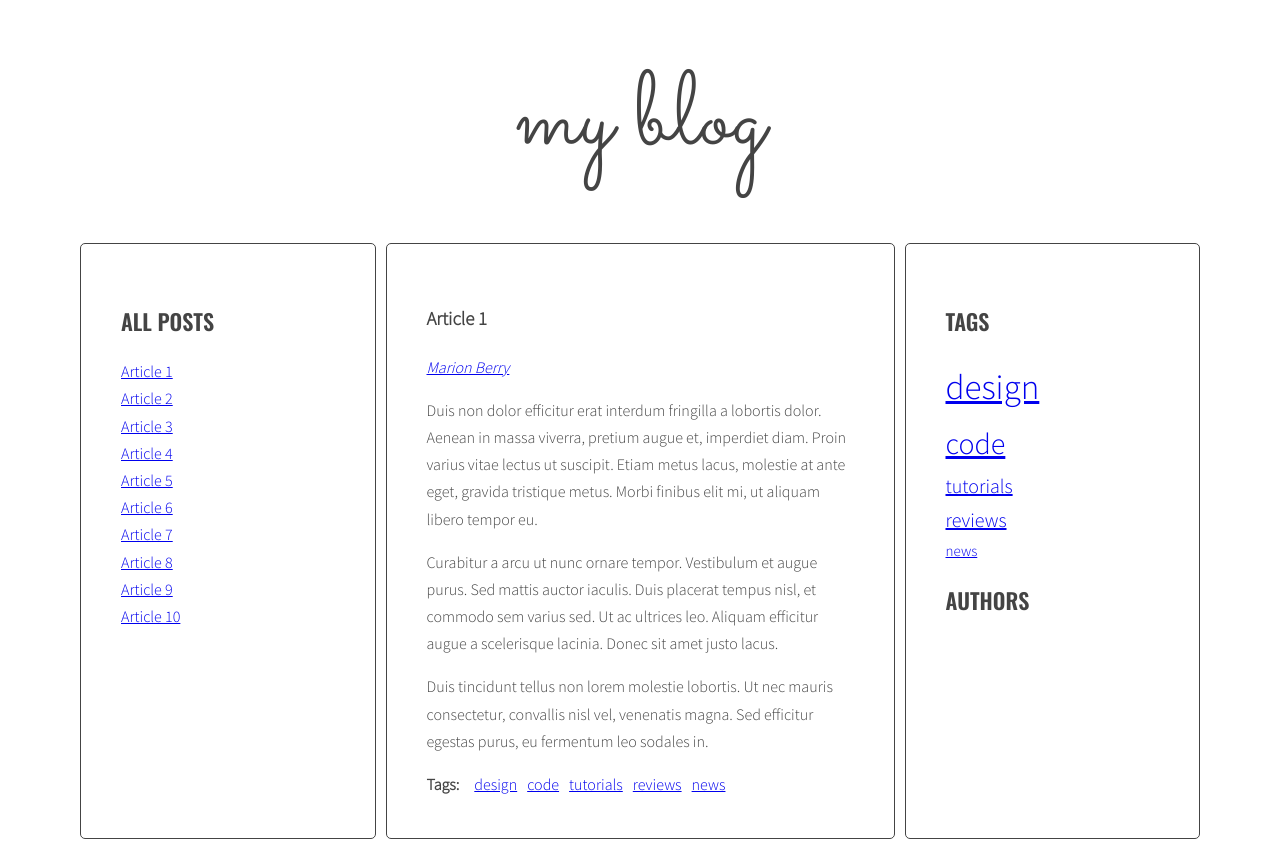
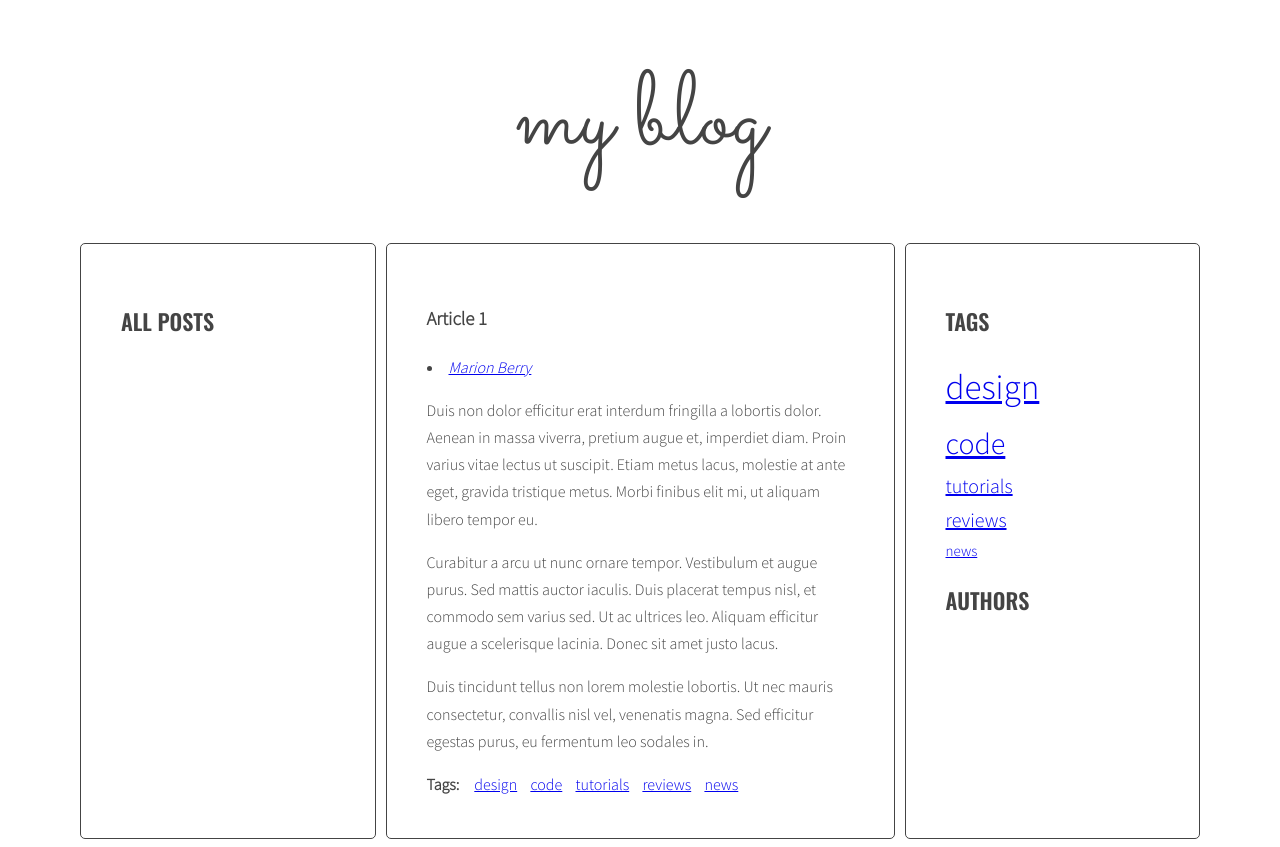
Before and after one commit to jankamienski/javascript-blog, a website: page index.html in a window 1280 px wide. Drawn offline with nearby package versions, Linux system fonts and the light colour scheme.

Commit message:
Add Handlebars to Eslint, Add templates to tag cloud, arrticles, tags below article, author below article active title. Author - right list still for fix

```diff
--- a/index.html
+++ b/index.html
@@ -193,6 +193,28 @@
           </main>
         </div>
       </div>
+      <script id="template-article-link" type="text/x-handlebars-template">
+        <li><a href="#{{ id }}"><span>{{ title }}</span></a></li>
+      </script>
+
+      <script id="template-tag-link" type="text/x-handlebars-template">
+        <li><a href="#{{ tag }}">{{ tag }}</a></li>
+      </script>
+
+      <script id="template-author-link" type="text/x-handlebars-template">
+        <li><a href="#author-{{ author }}">{{ author }}</a></li>
+      </script>
+
+      <script id="template-tag-cloud-link" type="text/x-handlebars-template">
+        {{#each tags}}
+        <li><a class="{{ className }}" href="#tag-{{ tag }}">{{ tag }}</a></li>
+        {{/each}}
+      </script>
+
+
+
+
+    <script src="https://cdnjs.cloudflare.com/ajax/libs/handlebars.js/4.1.0/handlebars.min.js"></script>
     <script src="js/script.js"></script>
 </body>
 </html>
--- a/js/script.js
+++ b/js/script.js
@@ -1,6 +1,11 @@
+'use strict';
 
-
-'use strict';
+const templates = {
+  articleLink: Handlebars.compile(document.querySelector('#template-article-link').innerHTML),
+  tagLink: Handlebars.compile(document.querySelector('#template-tag-link').innerHTML),
+  authorLink: Handlebars.compile(document.querySelector('#template-author-link').innerHTML),
+  tagCloudLink: Handlebars.compile(document.querySelector('#template-tag-cloud-link').innerHTML)
+};
 
 const titleClickHandler = function(event){
   event.preventDefault();
@@ -79,7 +84,9 @@ function generateTitleLinks(customSelector = ''){
 
 
     /* [DONE] create HTML of the link */
-    const linkHTML = '<li><a href="#' + articleId + '"><span>' + articleTitle + '</span></a></li>';
+    //const linkHTML = '<li><a href="#' + articleId + '"><span>' + articleTitle + '</span></a></li>';
+    const linkHTMLData = {id: articleId, title: articleTitle};
+    const linkHTML = templates.tagLink(linkHTMLData);
     console.log(linkHTML);
 
     /* [DONE] insert link into titleList */
@@ -158,11 +165,12 @@ function generateTags(){
       console.log(tag);
 
       /* [DONE] generate HTML of the link */
-      const tagHTML = '<li><a href="#tag-' + tag + '">' + tag + '</a></li>';
-      console.log(tagHTML);
+      //const tagHTML = '<li><a href="#tag-' + tag + '">' + tag + '</a></li>';
+      const linkHTMLData = {tag: tag};
+      const linkHTML = templates.tagLink(linkHTMLData);
 
       /* [DONE] add generated code to html variable */
-      html = html + tagHTML;
+      html = html + linkHTML;
       console.log(html);
 
 
@@ -196,26 +204,31 @@ function generateTags(){
   console.log('tagsParams:', tagsParams);
 
   /* [NEW] create variable for all links HTML code */
-  let allTagsHTML = '';
-
+  //let allTagsHTML = '';
+  const allTagsData = {tags: []};
   /* [NEW] START LOOP: for each tag in allTags: */
   for(let tag in allTags){
   /* [NEW] generate code of a link and add it to allTagsHTML */
     //allTagsHTML += tag + ' (' + allTags[tag] + ') ';
-
+    allTagsData.tags.push({
+      tag: tag,
+      count: allTags[tag],
+      className: calculateTagClass(allTags[tag], tagsParams)
+    });
     //const tagLinkHTML = '<li>' + calculateTagClass(allTags[tag], tagsParams) + '</li>';
-    allTagsHTML += '<li><a class="' + calculateTagClass(allTags[tag], tagsParams) + '" href="#tag-' + tag + '">' + tag + '</a></li>';
+    //allTagsHTML += '<li><a class="' + calculateTagClass(allTags[tag], tagsParams) + '" href="#tag-' + tag + '">' + tag + '</a></li>';
     //<li><a href="#">code</a> <span>(5)</span></li>
-    console.log('allTagsHTML:', allTagsHTML);
-    console.log(allTags[tag], tagsParams);
+    //console.log('allTagsHTML:', allTagsHTML);
+    //console.log(allTags[tag], tagsParams);
 
 
   /* [NEW] END LOOP: for each tag in allTags: */
   }
 
   /*[NEW] add HTML from allTagsHTML to tagList */
-  tagList.innerHTML = allTagsHTML;
-
+  //tagList.innerHTML = allTagsHTML;
+  tagList.innerHTML = templates.tagCloudLink(allTagsData);
+  console.log(allTagsData);
 }
 
 generateTags();
@@ -346,6 +359,8 @@ function generateAuthors() {
     const authorHTML ='<a href="#author-' + articleAuthors + '">' + articleAuthors + '</a>';
     console.log(authorHTML);
 
+    const linkHTMLData = {author: articleAuthors};
+    const linkHTML = templates.authorLink(linkHTMLData);
 
     /* [NEW] check if this link is NOT already in allAuthors */
     //if(allAuthors.indexOf(authorHTML) == -1){
@@ -361,7 +376,7 @@ function generateAuthors() {
 
     /* [DONE] insert HTML of all the links into the tags wrapper */
     //authorList.innerHTML = html;
-    authorList.innerHTML = authorHTML;
+    authorList.innerHTML = linkHTML;
     /* [DONE] END LOOP: for every article: */
   }
 
```
Also changed, not shown: .eslintrc.json.
